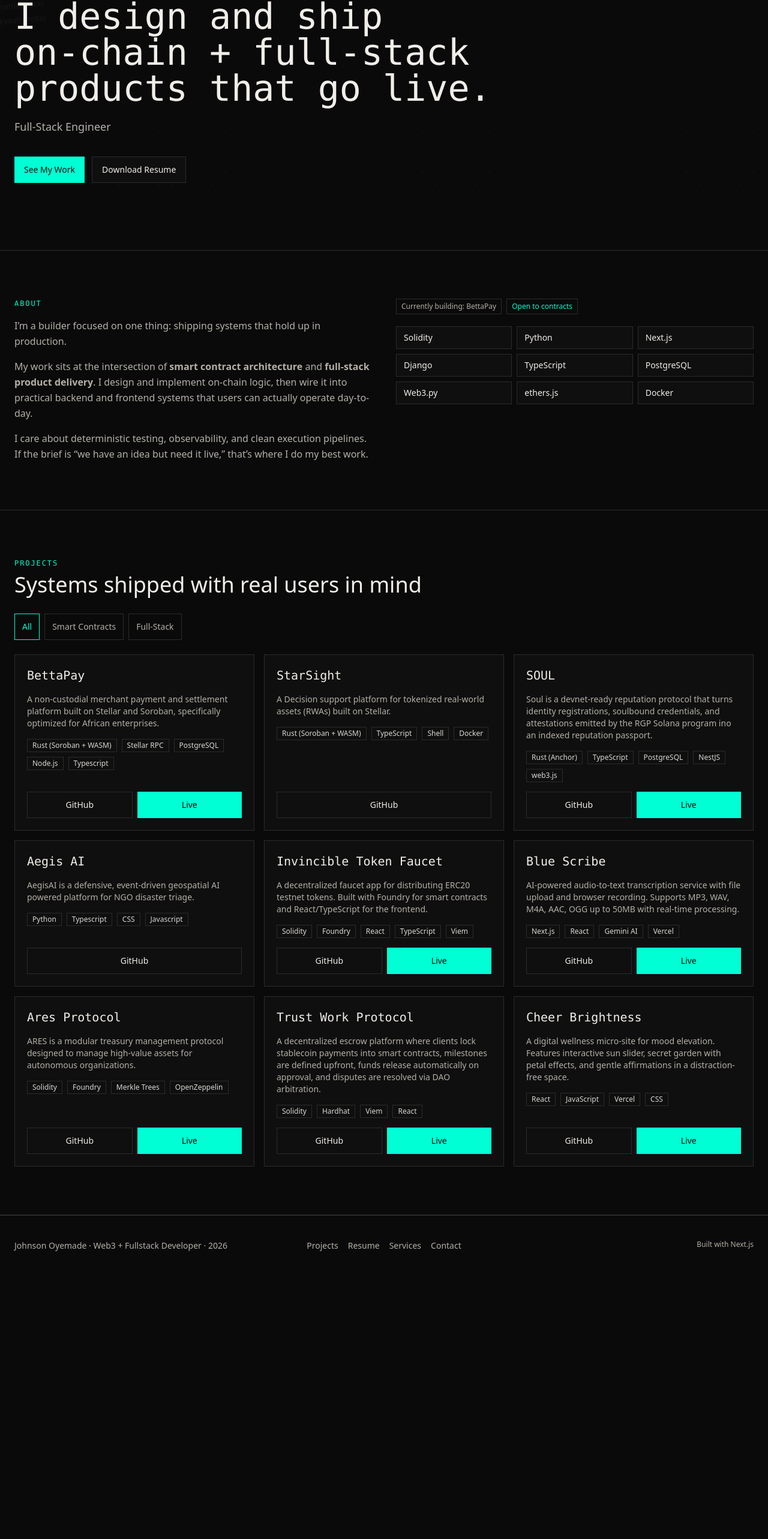
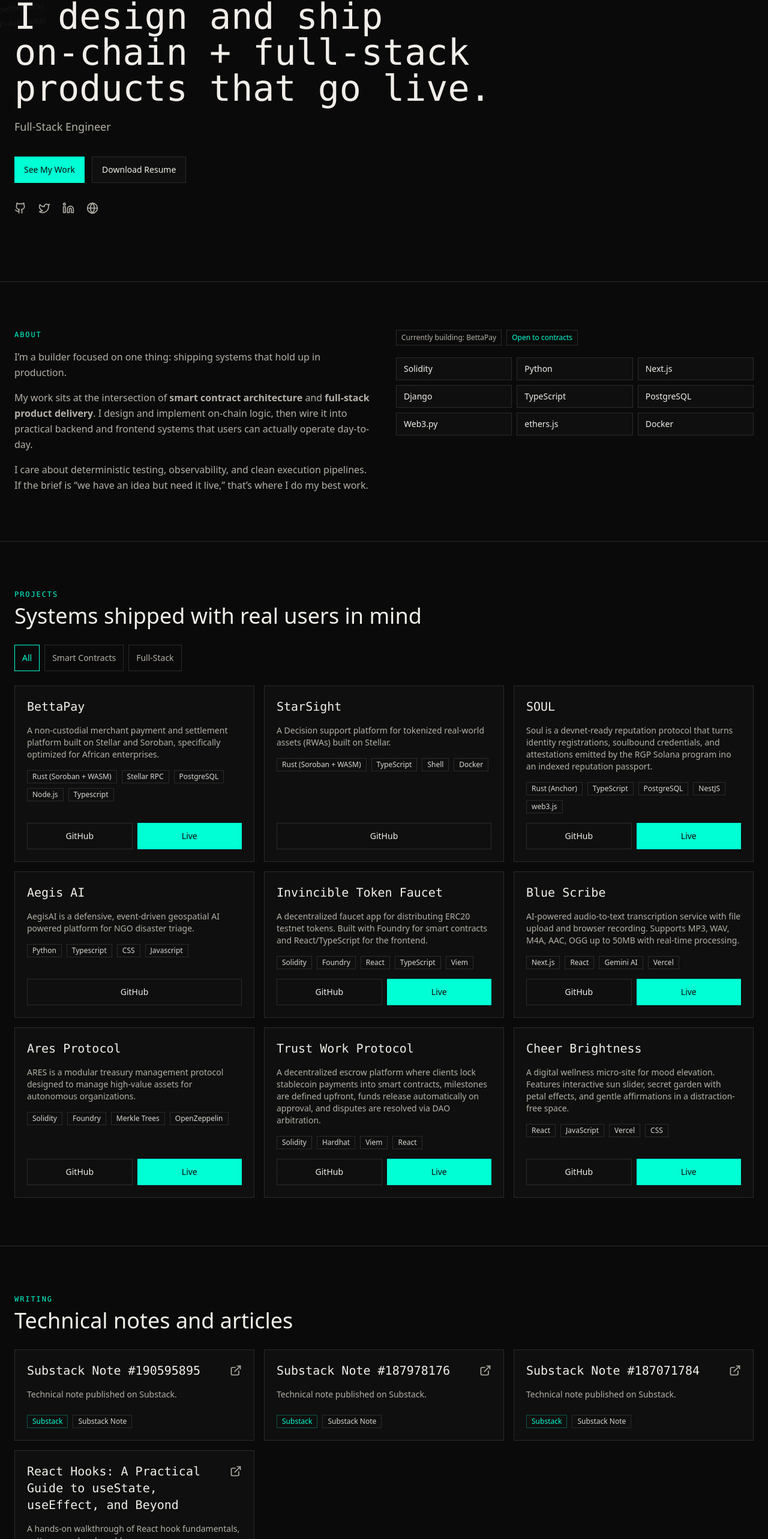
Before and after one commit to therealjhay/Portfolio, a Next.js app: page / in a window 1280 px wide. Shown: the part 220-2786 px from the top of the page at 60% size. Before the commit the page ends 2347 px from the top, so only its background shows below. Built offline with nearby package versions, Linux system fonts and the light colour scheme; no server answers.

Commit message:
refactor: updated homepage data

```diff
--- a/app/page.tsx
+++ b/app/page.tsx
@@ -1,6 +1,7 @@
 import { AboutSection } from "@/components/sections/about-section";
 import { HeroSection } from "@/components/sections/hero";
 import { ProjectGrid } from "@/components/sections/project-grid";
+import { ArticleGrid } from "@/components/sections/article-grid";
 import { siteConfig } from "@/config/site-content";
 import { createMetadata } from "@/lib/metadata";
 
@@ -16,6 +17,7 @@ export default function HomePage() {
       <HeroSection />
       <AboutSection />
       <ProjectGrid />
+      <ArticleGrid />
     </main>
   );
 }
--- /dev/null
+++ b/components/sections/article-grid.tsx
@@ -0,0 +1,55 @@
+"use client";
+
+import { motion, useReducedMotion } from "framer-motion";
+import { Card } from "@/components/ui/card";
+import { Badge } from "@/components/ui/badge";
+import { siteContent } from "@/config/site-content";
+import { ExternalLink } from "lucide-react";
+
+export function ArticleGrid() {
+  const shouldReduceMotion = useReducedMotion();
+  const articles = siteContent.articles;
+
+  if (!articles || articles.length === 0) return null;
+
+  return (
+    <section id="articles" className="border-b border-border py-16 md:py-20">
+      <div className="mx-auto w-full max-w-7xl px-4 md:px-6">
+        <div className="mb-7">
+          <p className="font-mono text-xs uppercase tracking-[0.16em] text-primary">Writing</p>
+          <h2 className="mt-2 text-3xl md:text-4xl">Technical notes and articles</h2>
+        </div>
+
+        <div className="grid grid-cols-1 gap-4 lg:grid-cols-3">
+          {articles.map((article) => (
+            <motion.a
+              key={article.id}
+              href={article.url}
+              target="_blank"
+              rel="noreferrer"
+              className="group block h-full focus-visible:outline-none"
+              initial={shouldReduceMotion ? undefined : { opacity: 0, y: 16 }}
+              whileInView={shouldReduceMotion ? undefined : { opacity: 1, y: 0 }}
+              viewport={{ once: true, amount: 0.2 }}
+              transition={{ duration: 0.22, ease: "easeOut" }}
+            >
+              <Card className="flex h-full flex-col gap-4 border-border p-5 transition-transform duration-100 ease-out group-hover:-translate-y-1 group-hover:border-primary/65 group-hover:shadow-glow group-focus-visible:-translate-y-1 group-focus-visible:ring-2 group-focus-visible:ring-primary group-focus-visible:border-primary">
+                <div className="flex items-start justify-between gap-4">
+                  <h3 className="font-mono text-xl">{article.title}</h3>
+                  <ExternalLink className="mt-1 h-5 w-5 shrink-0 text-muted-foreground transition-colors group-hover:text-primary" />
+                </div>
+                <p className="text-sm text-muted-foreground">{article.description}</p>
+                <div className="mt-auto flex flex-wrap items-center gap-2 pt-2">
+                  <Badge variant="tag" className="border-primary/30 text-primary">{article.platform}</Badge>
+                  {article.tags.map((tag) => (
+                    <Badge key={tag} variant="tag">{tag}</Badge>
+                  ))}
+                </div>
+              </Card>
+            </motion.a>
+          ))}
+        </div>
+      </div>
+    </section>
+  );
+}
--- a/components/sections/hero.tsx
+++ b/components/sections/hero.tsx
@@ -3,6 +3,7 @@
 import { motion, useReducedMotion } from "framer-motion";
 import { useEffect, useMemo, useState } from "react";
 import { ButtonLink } from "@/components/ui/button";
+import { SocialLinks } from "@/components/ui/social-links";
 import { siteConfig } from "@/config/site-content";
 
 const stagger = [0, 0.08, 0.16, 0.24];
@@ -62,6 +63,15 @@ export function HeroSection() {
             Download Resume
           </ButtonLink>
         </motion.div>
+
+        <motion.div
+          className="mt-8"
+          initial={shouldReduceMotion ? undefined : { opacity: 0, y: 12 }}
+          animate={shouldReduceMotion ? undefined : { opacity: 1, y: 0 }}
+          transition={{ duration: 0.35, delay: stagger[3] + 0.08, ease: "easeOut" }}
+        >
+          <SocialLinks />
+        </motion.div>
       </div>
     </section>
   );
--- /dev/null
+++ b/components/ui/social-links.tsx
@@ -0,0 +1,32 @@
+import { Github, Twitter, Linkedin, Globe } from "lucide-react";
+import { siteConfig } from "@/config/site-content";
+
+const iconMap = {
+  github: Github,
+  twitter: Twitter,
+  linkedin: Linkedin,
+  etherscan: Globe,
+};
+
+export function SocialLinks() {
+  return (
+    <div className="flex items-center gap-5">
+      {siteConfig.socialLinks.map((link) => {
+        const Icon = iconMap[link.icon as keyof typeof iconMap] || Globe;
+        return (
+          <a
+            key={link.name}
+            href={link.url}
+            target="_blank"
+            rel="noreferrer"
+            className="text-muted-foreground transition-colors hover:text-primary"
+            title={link.name}
+            aria-label={link.name}
+          >
+            <Icon className="h-5 w-5" />
+          </a>
+        );
+      })}
+    </div>
+  );
+}
```
Also changed, not shown: 1 other file (tests, documents, lock files or other folders).
